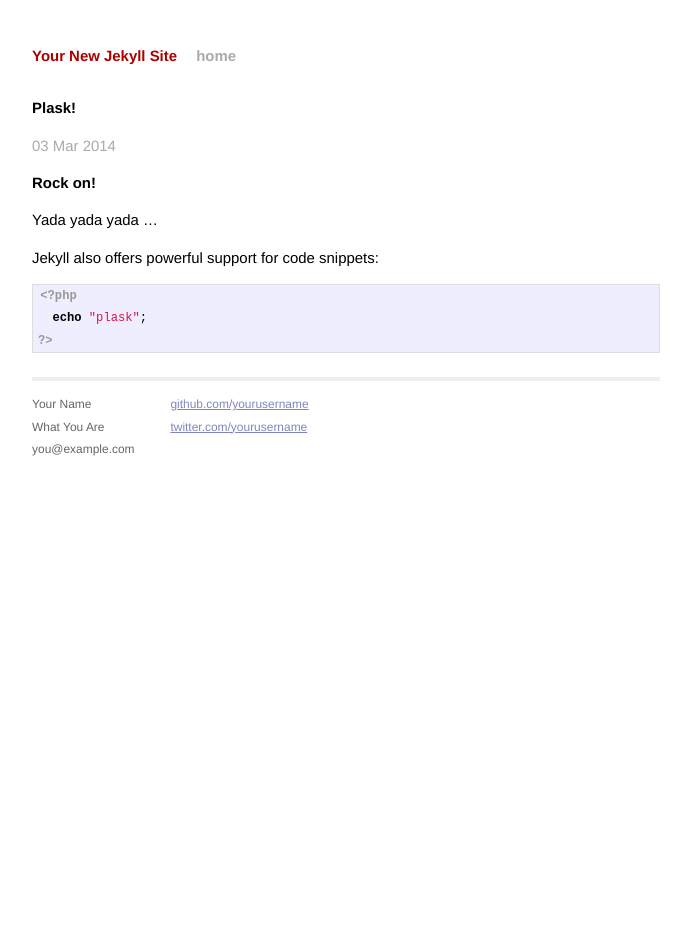
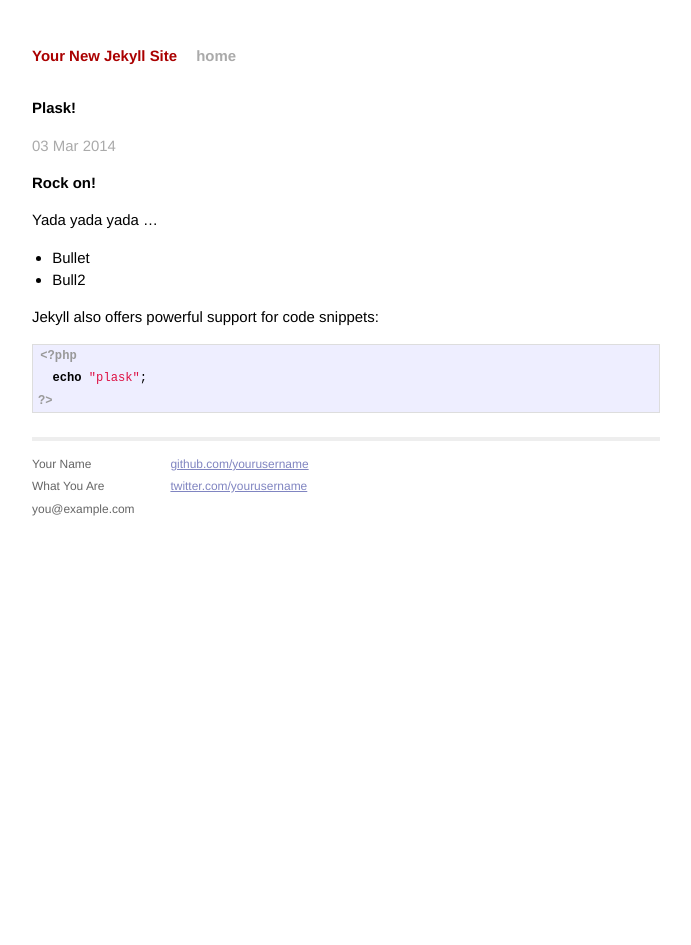
Before and after one commit to jhnsv/jhnsv.github.io, a Jekyll site: the page built from _posts/2014-03-03-plask.markdown, in a window 1280 px wide. Shown: the whole page, without its empty margins (294-985 px from the left). Built offline with Jekyll 4.4.1, drawn with Linux system fonts in a browser that asks for light colours; Markdown is read by kramdown in place of the engine named in the settings.

Commit message:
added li to blogpost plask

```diff
--- a/_posts/2014-03-03-plask.markdown
+++ b/_posts/2014-03-03-plask.markdown
@@ -8,6 +8,9 @@ categories: plask
 #Rock on!
 Yada yada yada ...
 
+* Bullet
+* Bull2
+
 Jekyll also offers powerful support for code snippets:
 
 {% highlight php %}
```
